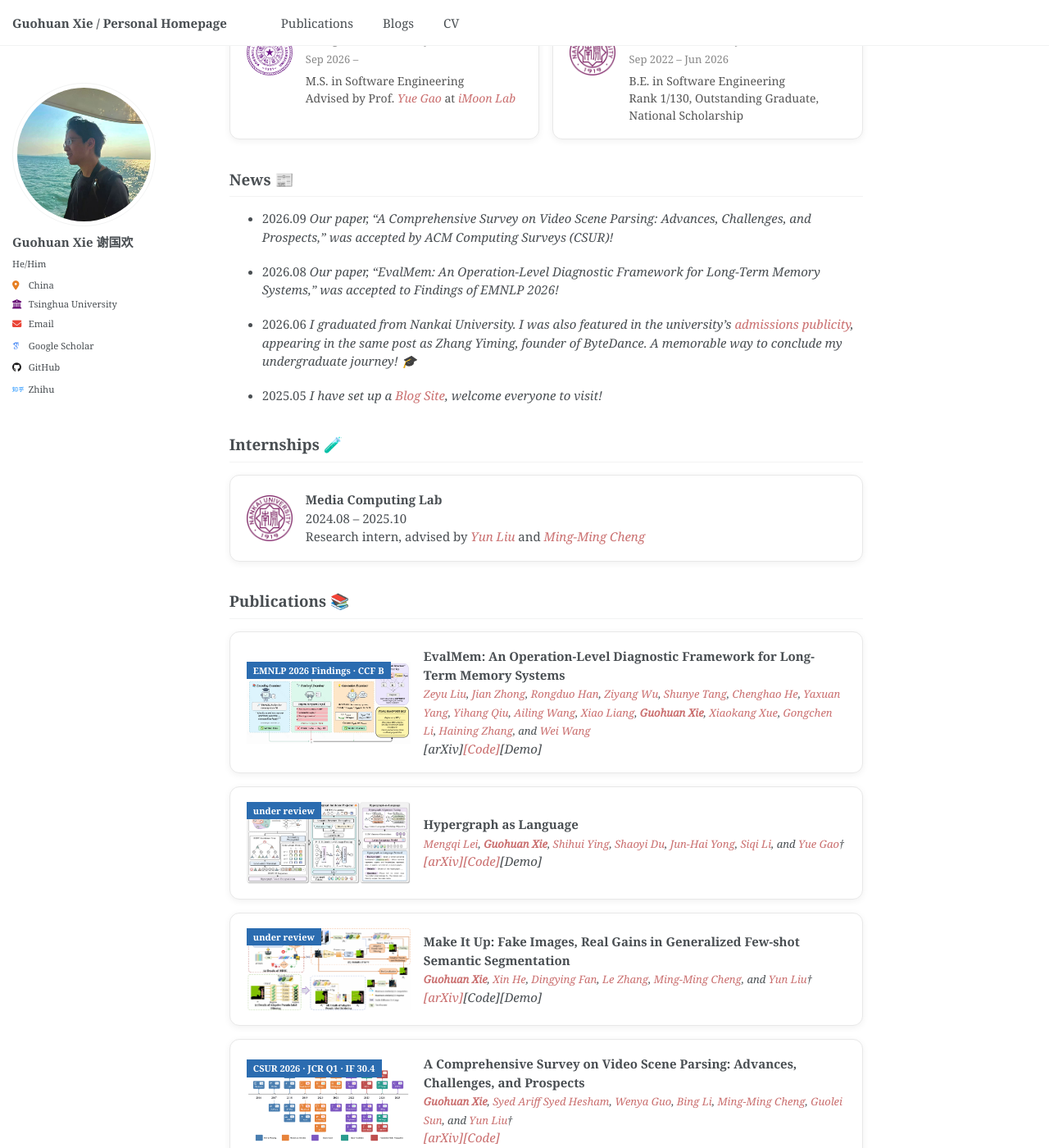
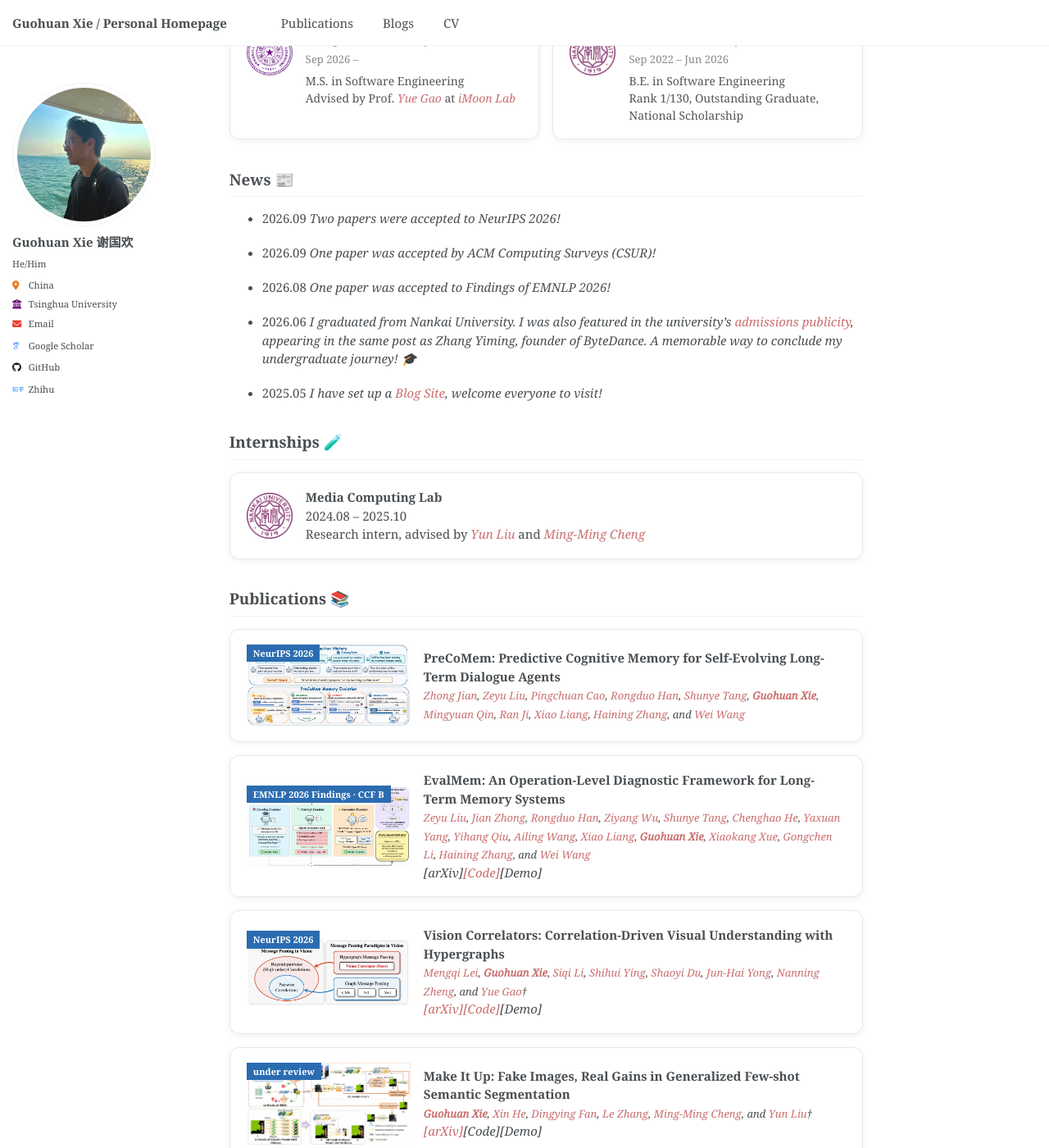
Before and after one commit to guohuan-xie/guohuan-xie.github.io, a Jekyll site: the page built from _pages/about.md, in a window 1280 px wide and 1400 px high, scrolled down 498 px. Shown: the whole window at 82% size. Built offline with Jekyll 4.4.1, drawn with Linux system fonts in a browser that asks for light colours; some web fonts are replaced; some of the changed text lies outside the part shown.

```diff
--- a/_includes/head/custom.html
+++ b/_includes/head/custom.html
@@ -51,6 +51,10 @@
     object-fit: fill;
     display: block;
   }
+  .item-card-thumb img.item-card-thumb-image--contain {
+    object-fit: contain !important;
+    background: #fff;
+  }
   .item-card-badge {
     position: absolute;
     top: 0;
--- a/_includes/publications-list.html
+++ b/_includes/publications-list.html
@@ -1,4 +1,26 @@
 <div class="item-list">
+<div class="item-card">
+    <div class="item-card-thumb">
+        <span class="item-card-badge">NeurIPS 2026</span>
+        <img src="{{ base_path }}/images/precomem.png" alt="PreCoMem memory evolution framework" width="200" height="100">
+    </div>
+    <div class="item-card-body">
+        <strong>PreCoMem: Predictive Cognitive Memory for Self-Evolving Long-Term Dialogue Agents</strong><br>
+        <i style="font-size: 13px;">
+            <a href="https://guohuan-xie.github.io/" target="_blank">Zhong Jian</a>,
+            <a href="https://guohuan-xie.github.io/" target="_blank">Zeyu Liu</a>,
+            <a href="https://guohuan-xie.github.io/" target="_blank">Pingchuan Cao</a>,
+            <a href="https://guohuan-xie.github.io/" target="_blank">Rongduo Han</a>,
+            <a href="https://guohuan-xie.github.io/" target="_blank">Shunye Tang</a>,
+            <a href="https://guohuan-xie.github.io/" target="_blank"><strong>Guohuan Xie</strong></a>,
+            <a href="https://guohuan-xie.github.io/" target="_blank">Mingyuan Qin</a>,
+            <a href="https://guohuan-xie.github.io/" target="_blank">Ran Ji</a>,
+            <a href="https://guohuan-xie.github.io/" target="_blank">Xiao Liang</a>,
+            <a href="https://guohuan-xie.github.io/" target="_blank">Haining Zhang</a>, and
+            <a href="https://guohuan-xie.github.io/" target="_blank">Wei Wang</a>
+        </i>
+    </div>
+</div>
 <div class="item-card">
     <div class="item-card-thumb">
         <span class="item-card-badge">EMNLP 2026 Findings · CCF B</span>
@@ -28,18 +50,19 @@
 </div>
 <div class="item-card">
     <div class="item-card-thumb">
-        <span class="item-card-badge">under review</span>
-        <img src="{{ base_path }}/images/hyper_align_frame.png" alt="Hyper-Align framework" width="200" height="100">
+        <span class="item-card-badge">NeurIPS 2026</span>
+        <img class="item-card-thumb-image--contain" src="{{ base_path }}/images/vic.png" alt="Vision Correlators framework" width="200" height="100">
     </div>
     <div class="item-card-body">
-        <strong>Hypergraph as Language</strong><br>
+        <strong>Vision Correlators: Correlation-Driven Visual Understanding with Hypergraphs</strong><br>
         <i style="font-size: 13px;">
             <a href="https://mengqi-lei.github.io/" target="_blank">Mengqi Lei</a>,
             <a href="https://guohuan-xie.github.io/" target="_blank"><strong>Guohuan Xie</strong></a>,
+            <a href="https://openreview.net/profile?id=~Siqi_Li2" target="_blank">Siqi Li</a>,
             <a href="https://scholar.google.com/citations?user=dU6ePjIAAAAJ&hl=en" target="_blank">Shihui Ying</a>,
             <a href="https://scholar.google.com/citations?user=r2bk4sQAAAAJ&hl=en" target="_blank">Shaoyi Du</a>,
-            <a href="https://scholar.google.com/citations?user=pBCA92wAAAAJ&hl=zh-CN" target="_blank">Jun-Hai Yong</a>,
-            <a href="https://openreview.net/profile?id=~Siqi_Li2" target="_blank">Siqi Li</a>, and
+            <a href="https://www.thss.tsinghua.edu.cn/en/faculty/junhaiyong.htm" target="_blank">Jun-Hai Yong</a>,
+            <a href="https://faculty.xjtu.edu.cn/nnzheng/zh_CN/index.htm" target="_blank">Nanning Zheng</a>, and
             <a href="https://www.gaoyue.org/" target="_blank">Yue Gao</a>&dagger;
         </i><br>
         <a href="https://arxiv.org/pdf/2605.21858"><em>[arXiv]</em></a><a href="https://github.com/Mengqi-Lei/Hypergraph-as-Language"><em>[Code]</em></a><em>[Demo]</em>
@@ -65,7 +88,7 @@
 </div>
 <div class="item-card">
     <div class="item-card-thumb">
-        <span class="item-card-badge">CSUR 2026 · JCR Q1 · IF 30.4</span>
+        <span class="item-card-badge">CSUR 2026 · SCI Q1 · IF 30.4</span>
         <img src="{{ base_path }}/images/vsp_evolution.png" alt="VSP evolution timeline" width="200" height="100">
     </div>
     <div class="item-card-body">
--- a/_pages/about.md
+++ b/_pages/about.md
@@ -114,9 +114,11 @@
 
 News 📰
 ---------------
-* 2026.09 *Our paper, "A Comprehensive Survey on Video Scene Parsing: Advances, Challenges, and Prospects," was accepted by ACM Computing Surveys (CSUR)!*
+* 2026.09 *Two papers were accepted to NeurIPS 2026!*
 
-* 2026.08 *Our paper, "EvalMem: An Operation-Level Diagnostic Framework for Long-Term Memory Systems," was accepted to Findings of EMNLP 2026!*
+* 2026.09 *One paper was accepted by ACM Computing Surveys (CSUR)!*
+
+* 2026.08 *One paper was accepted to Findings of EMNLP 2026!*
 
 * 2026.06 *I graduated from Nankai University. I was also featured in the university’s [admissions publicity](https://mp.weixin.qq.com/s/ZD2FKxRdWY3RG6JCJP9aEg), appearing in the same post as Zhang Yiming, founder of ByteDance. A memorable way to conclude my undergraduate journey! 🎓*
 
```
Also changed, not shown: images/precomem.png (added), images/vic.png (added), 1 other file.
